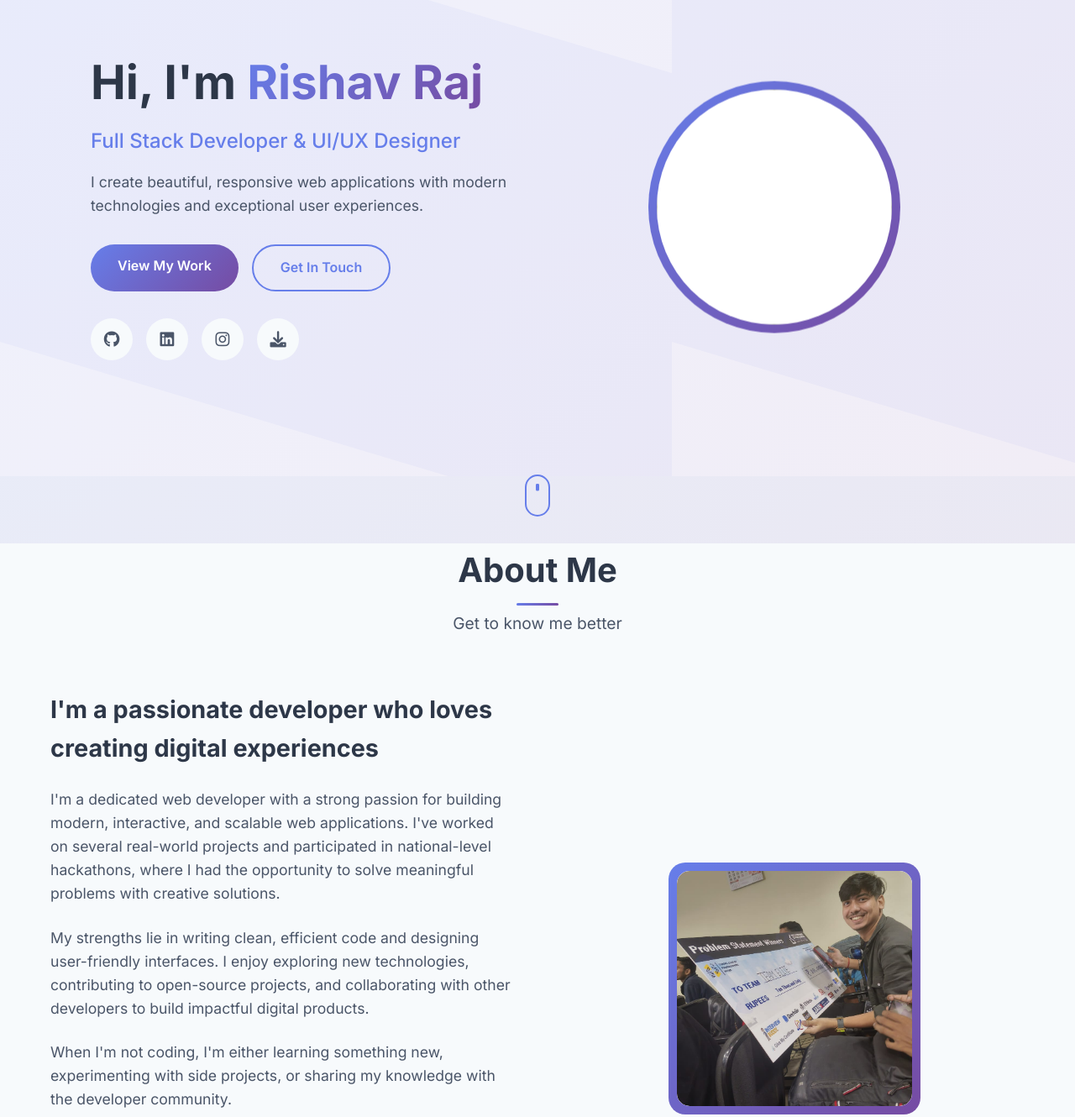
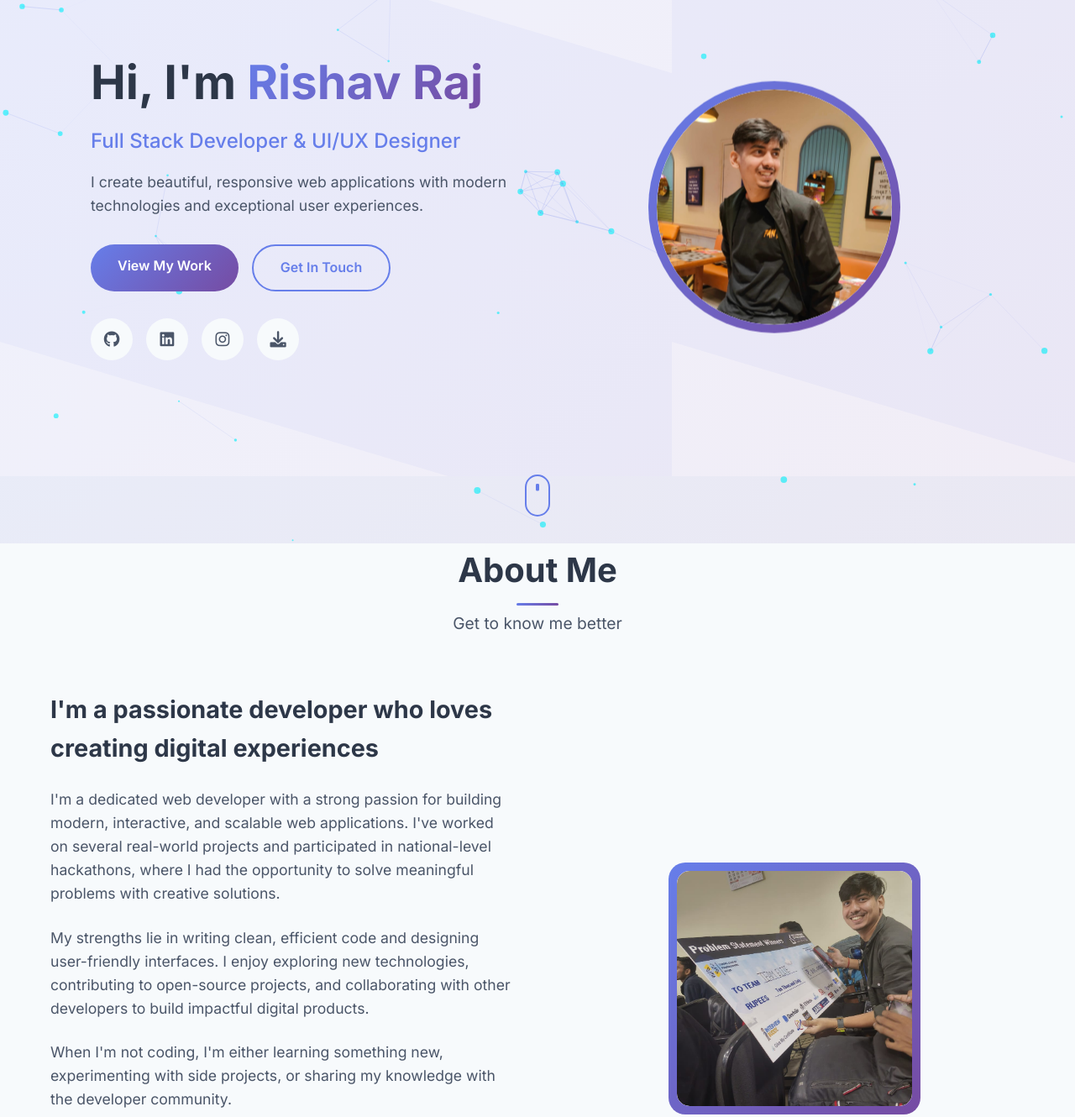
Before and after one commit to RishavRaj625/Portfolio-Web, a plain HTML site: page index.html in a window 1280 px wide. Shown: the part 153-1483 px from the top of the page at 84% size. Drawn offline with nearby package versions, Linux system fonts and the light colour scheme.

Commit message:
Update index.html

```diff
--- a/index.html
+++ b/index.html
@@ -91,7 +91,7 @@
                 <div class="hero-avatar">
                     <div class="avatar-placeholder">
                         <!-- <i class="fas fa-user"></i> -->
-                        <img src="/Portfolio1/assests/2.jpg">
+                        <img src="/assests/2.jpg">
                     </div>
                 </div>
             </div>
@@ -258,7 +258,7 @@
                     <div class="project-image">
                         <div class="project-placeholder">
                             <!-- <i class="fas fa-laptop-code"></i> -->
-                            <img src="/Portfolio1/assests/1.jpg">
+                            <img src="/assests/1.jpg">
 
                         </div>
                         <div class="project-overlay">
@@ -287,7 +287,7 @@
                     <div class="project-image">
                         <div class="project-placeholder">
                             <i class="fas fa-mobile-alt"></i>
-                            <img src="/Portfolio1/assests/4.jpg">
+                            <img src="/assests/4.jpg">
 
                         </div>
                         <div class="project-overlay">
@@ -314,7 +314,7 @@
                     <div class="project-image">
                         <div class="project-placeholder">
                             <!-- <i class="fas fa-chart-line"></i> -->
-                            <img src="/Portfolio1/assests/1.jpg">
+                            <img src="/assests/1.jpg">
 
                         </div>
                         <div class="project-overlay">
@@ -406,7 +406,7 @@
             </div>
         </div>
     </footer>
-    <script src="/Portfolio1/assests/script/Script1.js"></script>
+    <script src="/assests/script/Script1.js"></script>
     <script src="script.js"></script>
 </body>
 
```
